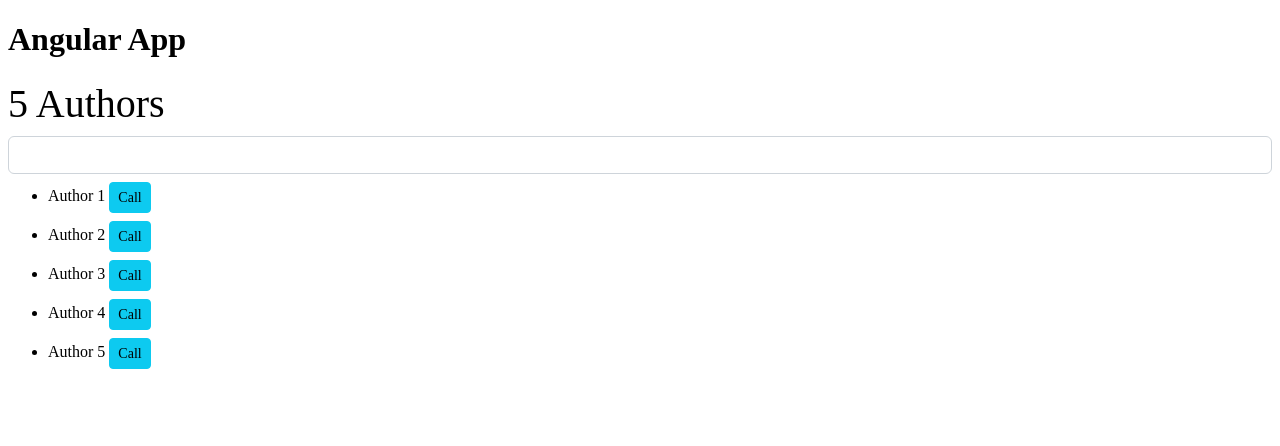
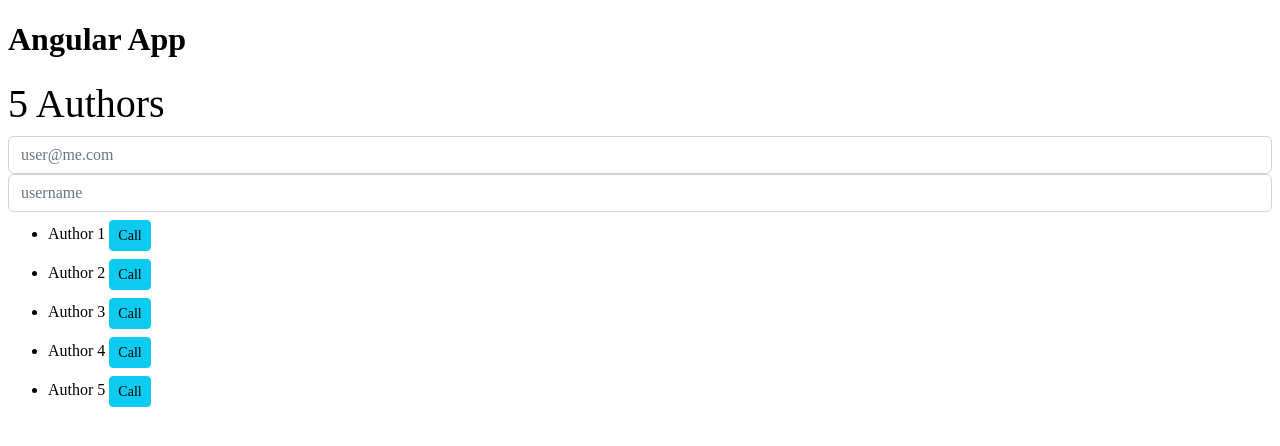
Before and after one commit to Mouhamet99/LetsAngular, an Angular app: page / in a window 1280 px wide. Shown: the top 446 px of the page. Built offline with nearby package versions, Linux system fonts and the light colour scheme.

Commit message:
implement two way binding using ngModel

```diff
--- a/src/app/app.module.ts
+++ b/src/app/app.module.ts
@@ -7,6 +7,7 @@ import { CoursesComponent } from './courses.component';
 import { CourseComponent } from './course/course.component';
 import { CoursesService } from './courses.service';
 import { AuthorComponent } from './author/author.component';
+import { FormsModule } from '@angular/forms';
 
 @NgModule({
   declarations: [
@@ -17,7 +18,8 @@ import { AuthorComponent } from './author/author.component';
   ],
   imports: [
     BrowserModule,
-    AppRoutingModule
+    AppRoutingModule,
+    FormsModule
   ],
   providers: [CoursesService],
   bootstrap: [AppComponent]
--- a/src/app/author/author.component.ts
+++ b/src/app/author/author.component.ts
@@ -6,17 +6,20 @@ import { AuthorService } from '../author.service';
   // templateUrl: './author.component.html',
   template: `
   <h1>{{getAuthorsNumbers() +' Authors'}}</h1>
-  <input class="form-control" #email (keyup.enter)="onKeyUp(email.value)" />
+  <input class="form-control" [(ngModel)]="email" (keyup.enter)="onKeyUp()" placeholder="user@me.com"/>
+  <input class="form-control" [(ngModel)]="name" (keyup.enter)="onKeyUp()" placeholder="username"/>
     <ul>
       <li *ngFor='let author of authors' class="m-2"  (click)="onLiClicked()">
           {{ author.name }}
-          <button class="btn btn-sm  btn-info" (click)="onCall($event)">Call</button>
+          <button class="btn btn-sm  btn-info">Call</button>
       </li>
     </ul>
   `,
   styleUrls: ['./author.component.css'],
 })
 export class AuthorComponent implements OnInit {
+  email :string = "";
+  name:string = "";
   authors : author[] = [];
   constructor(service: AuthorService) {
     this.authors = service.getAuthors()
@@ -31,12 +34,9 @@ export class AuthorComponent implements OnInit {
   onLiClicked(){
     console.log("li click");
   }
-  onCall($event: Event){
-    $event.stopPropagation();
-    console.log("btn click", $event.target);
-  }
-  onKeyUp(email: string) {
-    console.log(email);
+  onKeyUp() {
+    console.log(this.email);
+    console.log(this.name);
   }
 
 }
```
